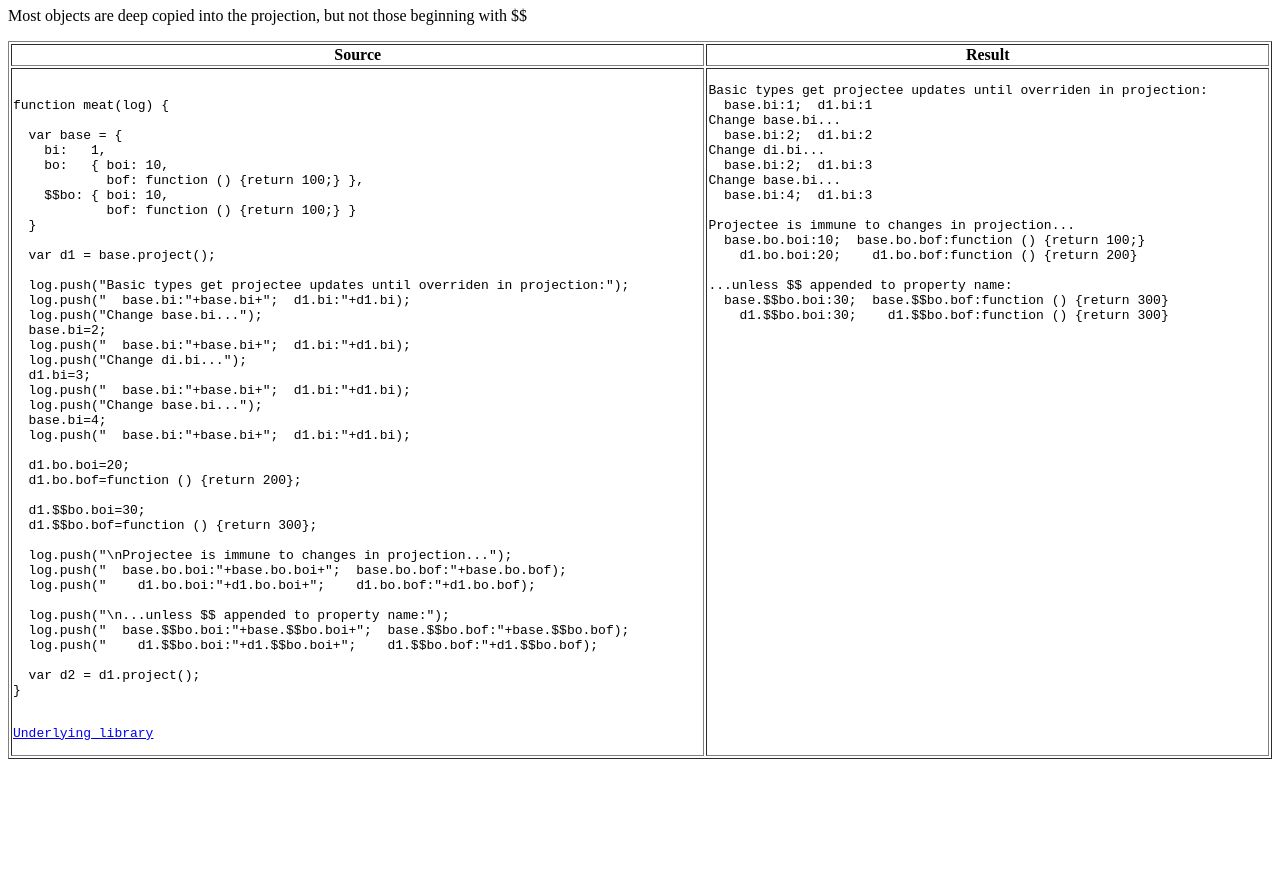
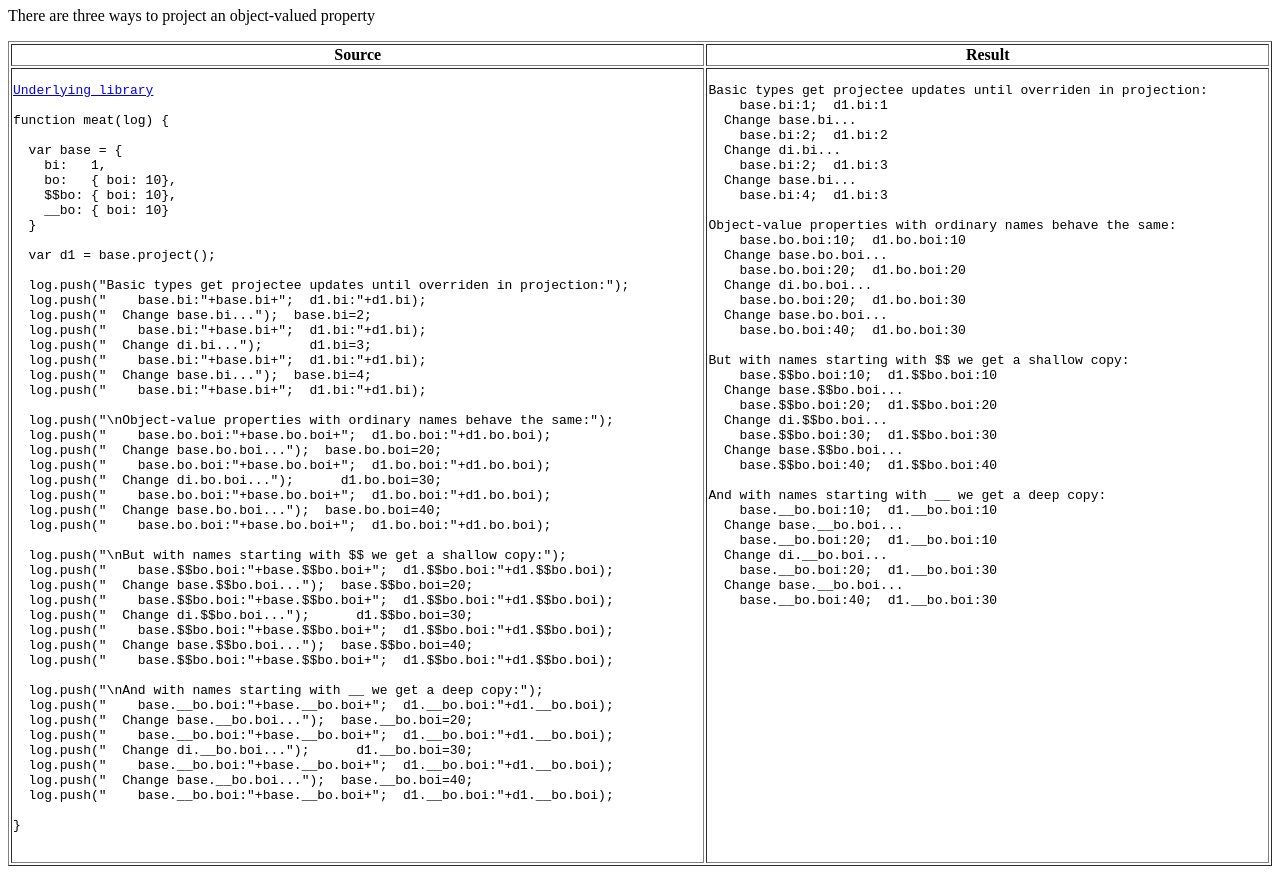
Before and after one commit to adrianmay/obtotype, a website: page demo/0_sub.html in a window 1280 px wide. Shown: the part 73-947 px from the top of the page. Before the commit the page ends 840 px from the top, so only its background shows below. Drawn offline with Linux system fonts and the light colour scheme.

Commit message:
Nice basic demo

```diff
--- a/demo/0_sub.html
+++ b/demo/0_sub.html
@@ -10,49 +10,57 @@ function meat(log) {
 
   var base = {
     bi:   1,
-    bo:   { boi: 10,
-            bof: function () {return 100;} },
-    $$bo: { boi: 10,
-            bof: function () {return 100;} }
+    bo:   { boi: 10},
+    $$bo: { boi: 10},
+    __bo: { boi: 10}
   }
 
   var d1 = base.project();
 
   log.push("Basic types get projectee updates until overriden in projection:");
-  log.push("  base.bi:"+base.bi+";  d1.bi:"+d1.bi);
-  log.push("Change base.bi...");
-  base.bi=2;
-  log.push("  base.bi:"+base.bi+";  d1.bi:"+d1.bi);
-  log.push("Change di.bi...");
-  d1.bi=3;
-  log.push("  base.bi:"+base.bi+";  d1.bi:"+d1.bi);
-  log.push("Change base.bi...");
-  base.bi=4;
-  log.push("  base.bi:"+base.bi+";  d1.bi:"+d1.bi);
+  log.push("    base.bi:"+base.bi+";  d1.bi:"+d1.bi);
+  log.push("  Change base.bi...");  base.bi=2;
+  log.push("    base.bi:"+base.bi+";  d1.bi:"+d1.bi);
+  log.push("  Change di.bi...");      d1.bi=3;
+  log.push("    base.bi:"+base.bi+";  d1.bi:"+d1.bi);
+  log.push("  Change base.bi...");  base.bi=4;
+  log.push("    base.bi:"+base.bi+";  d1.bi:"+d1.bi);
 
-  d1.bo.boi=20;
-  d1.bo.bof=function () {return 200};
+  log.push("\nObject-value properties with ordinary names behave the same:");
+  log.push("    base.bo.boi:"+base.bo.boi+";  d1.bo.boi:"+d1.bo.boi);
+  log.push("  Change base.bo.boi...");  base.bo.boi=20;
+  log.push("    base.bo.boi:"+base.bo.boi+";  d1.bo.boi:"+d1.bo.boi);
+  log.push("  Change di.bo.boi...");      d1.bo.boi=30;
+  log.push("    base.bo.boi:"+base.bo.boi+";  d1.bo.boi:"+d1.bo.boi);
+  log.push("  Change base.bo.boi...");  base.bo.boi=40;
+  log.push("    base.bo.boi:"+base.bo.boi+";  d1.bo.boi:"+d1.bo.boi);
 
-  d1.$$bo.boi=30;
-  d1.$$bo.bof=function () {return 300};
+  log.push("\nBut with names starting with $$ we get a shallow copy:");
+  log.push("    base.$$bo.boi:"+base.$$bo.boi+";  d1.$$bo.boi:"+d1.$$bo.boi);
+  log.push("  Change base.$$bo.boi...");  base.$$bo.boi=20;
+  log.push("    base.$$bo.boi:"+base.$$bo.boi+";  d1.$$bo.boi:"+d1.$$bo.boi);
+  log.push("  Change di.$$bo.boi...");      d1.$$bo.boi=30;
+  log.push("    base.$$bo.boi:"+base.$$bo.boi+";  d1.$$bo.boi:"+d1.$$bo.boi);
+  log.push("  Change base.$$bo.boi...");  base.$$bo.boi=40;
+  log.push("    base.$$bo.boi:"+base.$$bo.boi+";  d1.$$bo.boi:"+d1.$$bo.boi);
 
-  log.push("\nProjectee is immune to changes in projection...");
-  log.push("  base.bo.boi:"+base.bo.boi+";  base.bo.bof:"+base.bo.bof);
-  log.push("    d1.bo.boi:"+d1.bo.boi+";    d1.bo.bof:"+d1.bo.bof);
+  log.push("\nAnd with names starting with __ we get a deep copy:");
+  log.push("    base.__bo.boi:"+base.__bo.boi+";  d1.__bo.boi:"+d1.__bo.boi);
+  log.push("  Change base.__bo.boi...");  base.__bo.boi=20;
+  log.push("    base.__bo.boi:"+base.__bo.boi+";  d1.__bo.boi:"+d1.__bo.boi);
+  log.push("  Change di.__bo.boi...");      d1.__bo.boi=30;
+  log.push("    base.__bo.boi:"+base.__bo.boi+";  d1.__bo.boi:"+d1.__bo.boi);
+  log.push("  Change base.__bo.boi...");  base.__bo.boi=40;
+  log.push("    base.__bo.boi:"+base.__bo.boi+";  d1.__bo.boi:"+d1.__bo.boi);
 
-  log.push("\n...unless $$ appended to property name:");
-  log.push("  base.$$bo.boi:"+base.$$bo.boi+";  base.$$bo.bof:"+base.$$bo.bof);
-  log.push("    d1.$$bo.boi:"+d1.$$bo.boi+";    d1.$$bo.bof:"+d1.$$bo.bof);
-
-  var d2 = d1.project();
 }
     </script>
 
     <script src='frame.js'> </script>
   </head>
   <body onLoad='go();'>
-    <h1>Demonstrate basics of subobtotype model</h1>
-    <p>Most objects are deep copied into the projection, but not those beginning with $$</p>
+    <h1>Demonstrate basics of subobtotype projection</h1>
+    <p>There are three ways to project an object-valued property</p>
     <div id='here'></div>
   </body>
 </html>
--- a/demo/frame.js
+++ b/demo/frame.js
@@ -6,7 +6,7 @@ function go() {
   var log = [];
   meat(log);
   var right = log.join("\n") + "\n\n\n";
-  var left = document.getElementById('meat').innerHTML;
+  var left = "";
 
   function makeLink(title, url) { return "<a href='"+url+"'>"+title+"</a>"; }
   function maybeAddLinkToId(title, id) {
@@ -15,5 +15,6 @@ function go() {
   }
   left += maybeAddLinkToId("Underlying library", 'core');
   left += maybeAddLinkToId("Overlying library", 'extra');
+  left += document.getElementById('meat').innerHTML;
   here.innerHTML = tabulate( left, right );
 }
```
Also changed, not shown: demo/1_undo.html (+1 -0 lines).
